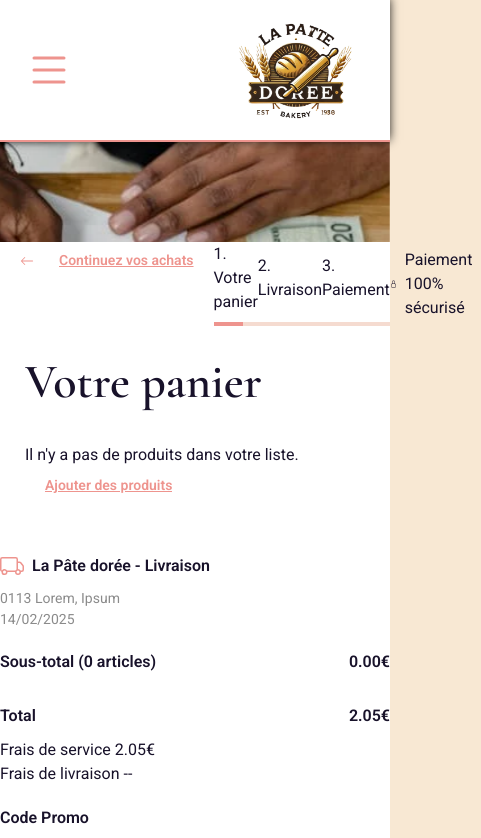
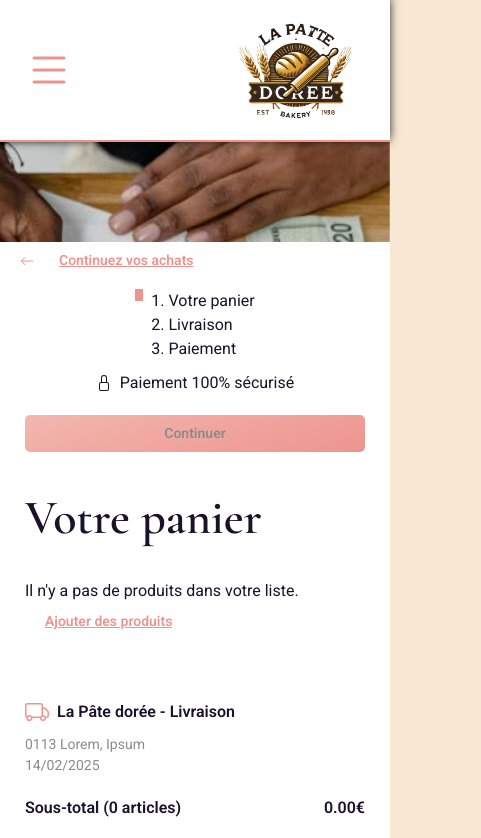
Before and after one commit to Mikael-Leger/template-web-app, a Next.js app: page /order in a window 390 px wide. Shown: the top 838 px of the page, 481 px wide, since content can reach past the window. Built offline with nearby package versions, Linux system fonts and the light colour scheme; a web font is replaced by a local one.

Commit message:
fix/delivery-responsive

```diff
--- a/src/app/components/button/button.scss
+++ b/src/app/components/button/button.scss
@@ -144,16 +144,14 @@
   }
 
   &.input {
-    &-primary {
-      background: var(--gradient-primary-2);
+    input {
+      background-color: transparent;
     }
 
-    &-secondary {
-      background-color: var(--secondary);
-    }
-
-    input {
-      background-color: transparent;
+    &-primary {
+      input {
+        background: var(--gradient-primary-2);
+      }
     }
   }
 
--- a/src/app/components/button/button.tsx
+++ b/src/app/components/button/button.tsx
@@ -81,17 +81,29 @@ export default function Button({
           style={{
             outlineColor: borderColor,
             width: 50,
+            color: underline ? type : '',
           }}
         />
       </div>
     );
   }
 
+  const getButtonWidth = () => {
+    if (width) return width;
+    if (fullWidth) return '100%';
+
+    return 'fit-content';
+  };
+
   return (
     <button
       className={`button button-${size} ${outline && 'button-outline'} ${fullWidth && 'button-full-width'} ${fullHeight && 'button-full-height'} ${padding && 'button-padding'} ${round && 'round'} ${underline ? 'underline' : 'background'} button-${type} ${disabled && 'disabled'} ${className}`}
       role='button'
-      style={{ outlineColor: borderColor, width: width ? width : 'fit-content' }}
+      style={{
+        outlineColor: borderColor,
+        width: getButtonWidth(),
+        color: underline ? type : '',
+      }}
       onClick={onButtonClick}
       disabled={disabled}
       type={buttonType}
--- a/src/app/components/checkout/checkout.tsx
+++ b/src/app/components/checkout/checkout.tsx
@@ -37,8 +37,22 @@ export default function Checkout({error, submit}: CheckoutProps) {
 
   const reductionsPrice = getReductionsPrice(promotion ?? undefined);
 
+  const renderActions = () => {
+    return (
+      <div className='checkout-actions'>
+        {error ? (
+          <Tooltip text={error}>
+            <Button title={'Continuer'} fullWidth onClick={submit} disabled/>
+          </Tooltip>
+        ) : (
+          <Button title={'Continuer'} fullWidth onClick={submit}/>
+        )}
+      </div>
+    );
+  };
+
   return (
-    <div className='checkout flex flex-col'>
+    <div className='checkout flex flex-col padding-inner'>
       <div className='checkout-content flex flex-col'>
         <CheckoutMainDetails/>
         <div className='checkout-content-subtotal'>
@@ -121,15 +135,7 @@ export default function Checkout({error, submit}: CheckoutProps) {
           </div>
         </div>
       </div>
-      <div className='checkout-actions'>
-        {error ? (
-          <Tooltip text={error}>
-            <Button title={'Continuer'} fullWidth onClick={submit} disabled/>
-          </Tooltip>
-        ) : (
-          <Button title={'Continuer'} fullWidth onClick={submit}/>
-        )}
-      </div>
+      {renderActions()}
     </div>
   );
 }
--- a/src/app/components/order-process/order-process.tsx
+++ b/src/app/components/order-process/order-process.tsx
@@ -1,6 +1,7 @@
 import React, { useEffect, useState } from 'react';
 import { useRouter } from 'next/navigation';
 
+import { useIsMobile } from '@/app/contexts/mobile-context';
 import Title from '../title/title';
 import Layout from '../layout/layout';
 import ProductsList from '../products-list/products-list';
@@ -12,11 +13,13 @@ import { Step } from '@/app/interfaces/step.interface';
 import DynamicIcon from '../dynamic-icon/dynamic-icon';
 import Button from '../button/button';
 import { useBasket } from '@/app/contexts/basket-context';
+import Tooltip from '../tooltip/tooltip';
 
 import './order-process.scss';
 
 export default function OrderProcess() {
   const router = useRouter();
+  const {isMobile} = useIsMobile();
 
   const {clearItems} = useBasket();
 
@@ -105,11 +108,25 @@ export default function OrderProcess() {
     }
   };
 
+  const renderActions = () => {
+    return (
+      <>
+        {currentProcessus?.error ? (
+          <Tooltip text={currentProcessus.error}>
+            <Button title={'Continuer'} fullWidth onClick={goToNextProcess} disabled/>
+          </Tooltip>
+        ) : (
+          <Button title={'Continuer'} fullWidth onClick={goToNextProcess}/>
+        )}
+      </>
+    );
+  };
+
   if (!currentProcessus) return;
 
   return (
     <div className='order-process flex flex-col flex-gap'>
-      <div className='order-process-progression flex flex-row'>
+      <div className={`order-process-progression flex ${isMobile ? 'flex-col' : 'flex-row'} flex-gap`}>
         <div className='order-process-progression-back'>
           {currentProcessus.number > 0 && currentProcessus.number < processuses.length - 1 && (
             <Button
@@ -137,6 +154,11 @@ export default function OrderProcess() {
           </div>
         </div>
       </div>
+      {isMobile && (
+        <div className='order-process-actions padding-inner'>
+          {renderActions()}
+        </div>
+      )}
       <div className='order-process-current flex flex-col'>
         <Title text={currentProcessus.title} size='big' orientation={currentProcessus.number === processuses.length - 1 ? 'center' : 'start'} underline/>
         {currentProcessus.number !== processuses.length - 1 ? (
--- a/src/app/components/products-list/products-list.tsx
+++ b/src/app/components/products-list/products-list.tsx
@@ -79,7 +79,6 @@ export default function ProductsList({hasErrors}: ProductsListProps) {
                           }}
                           type='black'
                           input={action.input}
-                          backgroundColor= 'secondary'
                           maxChars={action.maxChars}
                           title={action.title}
                           round={action.round}
--- a/src/app/components/progression/progression.tsx
+++ b/src/app/components/progression/progression.tsx
@@ -2,6 +2,7 @@ import React from 'react';
 
 import { Step } from '@/app/interfaces/step.interface';
 import DynamicIcon from '../dynamic-icon/dynamic-icon';
+import { useIsMobile } from '@/app/contexts/mobile-context';
 
 import './progression.scss';
 
@@ -12,7 +13,9 @@ interface ProgressionProps {
 }
 
 export default function Progression({steps, currentStep, onClick}: ProgressionProps) {
-  const calculateWidth = () => {
+  const {isMobile} = useIsMobile();
+
+  const calculateSize = () => {
     const base = 100 / (steps.length - 1) / 2;
     const stepGap = 100 / (steps.length - 1);
     const res = base + (stepGap * currentStep);
@@ -20,15 +23,15 @@ export default function Progression({steps, currentStep, onClick}: ProgressionPr
     return `calc(${Math.min(res, 100)}%)`;
   };
 
-  return (
-    <div className='progression flex flex-col gap-2 w-full'>
-      <div className='progression-steps flex flex-row justify-center'>
+  const renderSteps = () => {
+    return (
+      <div className={`progression-steps flex ${isMobile ? 'flex-col' : 'flex-row'} justify-center`}>
         {steps.map(step => {
           if (step.number === steps.length - 1) return;
 
           return (
             <div
-              className={`progression-steps-step ${step.number < currentStep && 'step-done'} ${(step.number < currentStep && currentStep !== steps.length - 1) && 'cursor-pointer'} flex-1 flex justify-center items-center gap-2`}
+              className={`progression-steps-step ${step.number < currentStep && 'step-done'} ${(step.number < currentStep && currentStep !== steps.length - 1) && 'cursor-pointer'} flex-1 flex ${isMobile ? 'justify-start' : 'justify-center'} items-center gap-2`}
               onClick={() => {
                 if (currentStep === steps.length - 1) return;
 
@@ -44,12 +47,29 @@ export default function Progression({steps, currentStep, onClick}: ProgressionPr
                 {step.number + 1}. {step.title}
               </div>
             </div>
-          );})}
+          );
+        })}
       </div>
+    );
+  };
+
+  const renderBar = () => {
+    return (
       <div className='progression-bars relative'>
         <div className='progression-bars-shadow absolute w-full'/>
-        <div className='progression-bars-current' style={{width: calculateWidth()}}/>
+        <div
+          className='progression-bars-current'
+          style={{
+            width: isMobile ? '8px' : calculateSize(),
+            height: isMobile ? calculateSize() : '4px'
+          }}/>
       </div>
+    );
+  };
+
+  return (
+    <div className={`progression justify-center flex ${isMobile ? 'flex-row' : 'flex-col'} gap-2 w-full`}>
+      {isMobile ? <>{renderBar()}{renderSteps()}</> : <>{renderSteps()}{renderBar()}</>}
     </div>
   );
 }
--- a/src/app/components/tooltip/tooltip.scss
+++ b/src/app/components/tooltip/tooltip.scss
@@ -2,16 +2,12 @@
   &-content {
     right: 0;
     top: 100%;
-    width: 250px;
+    min-width: 250px;
     height: 130px;
     padding: var(--inner-y) var(--inner-x);
     background-color: var(--white);
     border-radius: var(--border-radius);
     outline: 1px solid var(--color-5);
     transition: var(--animation-1);
-
-    &-text {
-
-    }
   }
 }
--- a/src/app/components/tooltip/tooltip.tsx
+++ b/src/app/components/tooltip/tooltip.tsx
@@ -17,7 +17,7 @@ export default function Tooltip({children, text}: TooltipProps) {
       onMouseLeave={() => setIsTooltipVisible(false)}
     >
       {children}
-      <div className='tooltip-content absolute' style={{
+      <div className='tooltip-content w-full absolute' style={{
         opacity: isTooltipVisible ? 1 : 0,
         borderWidth: isTooltipVisible ? 1 : 0,
         outlineWidth: isTooltipVisible ? 1 : 0,
--- a/src/app/globals.scss
+++ b/src/app/globals.scss
@@ -17,6 +17,7 @@
   --color-5-b: rgba(211, 122, 116, .8);
   --color-6: #18122a;
   --primary: #ee948e;
+  --secondary: #ee948e;
   --gradient-primary: linear-gradient(#f8e8d3 0%, #ecbabb, #ee948e);
   --gradient-primary-2: linear-gradient(-18deg, var(--primary), var(--color-2) 200%);
   --gradient-primary-hover: linear-gradient(#f8e8d3, #ee948e);
```
